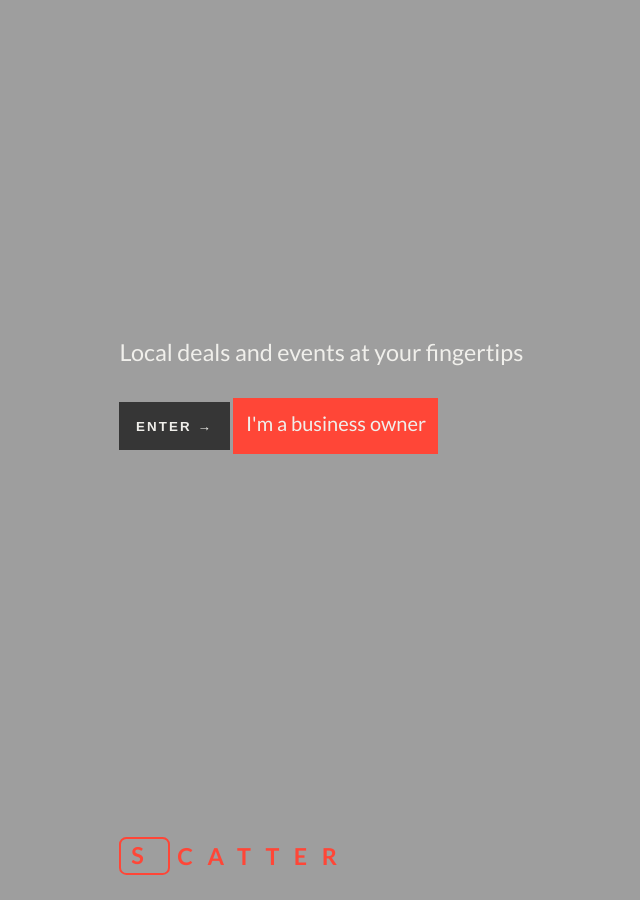
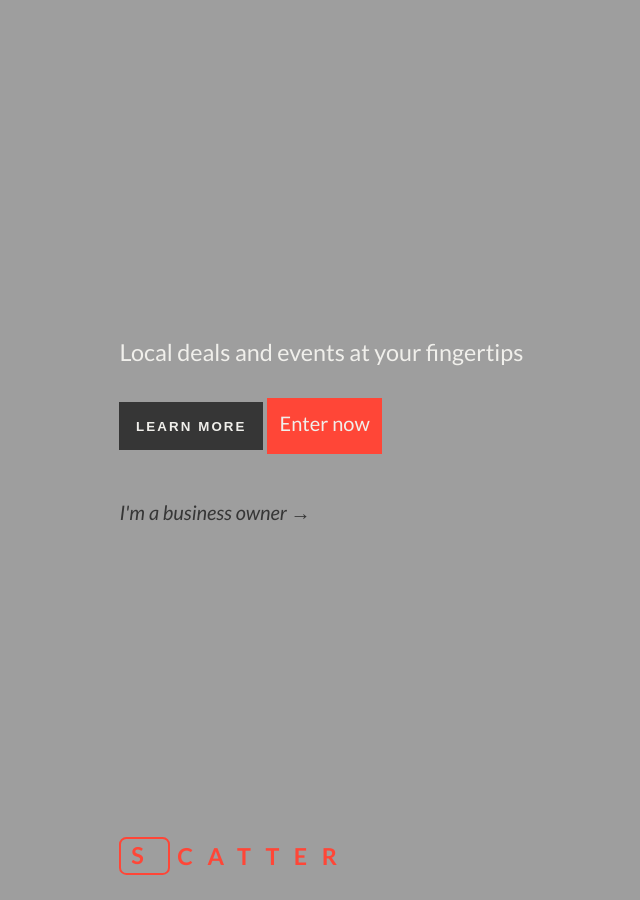
Before and after one commit to metamn/scatter, a Jekyll site: the page built from index.html, in a window 1280 px wide. Shown: the whole page, without its empty margins (125-765 px from the left). Built offline with Jekyll 4.4.1, drawn with Linux system fonts in a browser that asks for light colours.

Commit message:
Learn more added

```diff
--- a/_config.yml
+++ b/_config.yml
@@ -2,4 +2,4 @@ permalink: /:title
 
 name: Scatter
 
-url: http://metamn.github.io/scatter
+#url: http://metamn.github.io/scatter
--- a/assets/screen.css
+++ b/assets/screen.css
@@ -105,7 +105,9 @@ body .container #content section#intro article header { width: 100%; float: left
 body .container #content section#intro article header h1 { color: #f0efeb; }
 body .container #content section#intro article form { width: 100%; float: left; }
 body .container #content section#intro article form input[type='submit'] { text-transform: uppercase; font-weight: 700; letter-spacing: 0.15625em; padding: 1.25em; }
-body .container #content section#intro article form a { background: #ff4637; color: #f0efeb; font-weight: 400; padding: 0.625em; padding-bottom: 0.9375em; }
+body .container #content section#intro article form a:first-of-type { background: #ff4637; color: #f0efeb; font-weight: 400; padding: 0.625em; padding-bottom: 0.9375em; }
+body .container #content section#intro article form a:last-of-type { display: inline-block; margin-top: 2.5em; font-weight: 400; font-style: italic; color: #363636; }
+body .container #content section#intro article form a:last-of-type:hover { border-bottom: 1px solid #ff4637; }
 body .container #content section#intro article nav { width: 100%; float: left; width: 61.804%; display: none; position: absolute; top: 19.098%; left: 30.902%; }
 body .container #content section#intro article nav ul { display: block; margin: 0; }
 body .container #content section#intro article nav ul li { display: inline-block; list-style-type: none; margin-left: 0; float: left; margin-right: 1.25em; }
--- a/index.html
+++ b/index.html
@@ -12,8 +12,10 @@ title: Scatter
       </header>
 
       <form action="http://scatteralpha.appspot.com/">
-        <input type="submit" value="Enter &rarr;">
-        <a href="" title="I'm a business owner">I'm a business owner</a>
+        <input type="submit" value="Learn more">
+        <a href="" title="Enter">Enter now</a>
+        <br/>
+        <a href="" title="I'm a business owner">I'm a business owner &rarr;</a>
       </form>
 
       <nav>
```
Also changed, not shown: assets/theme.scss (+15 -1 lines), 3 other files.
